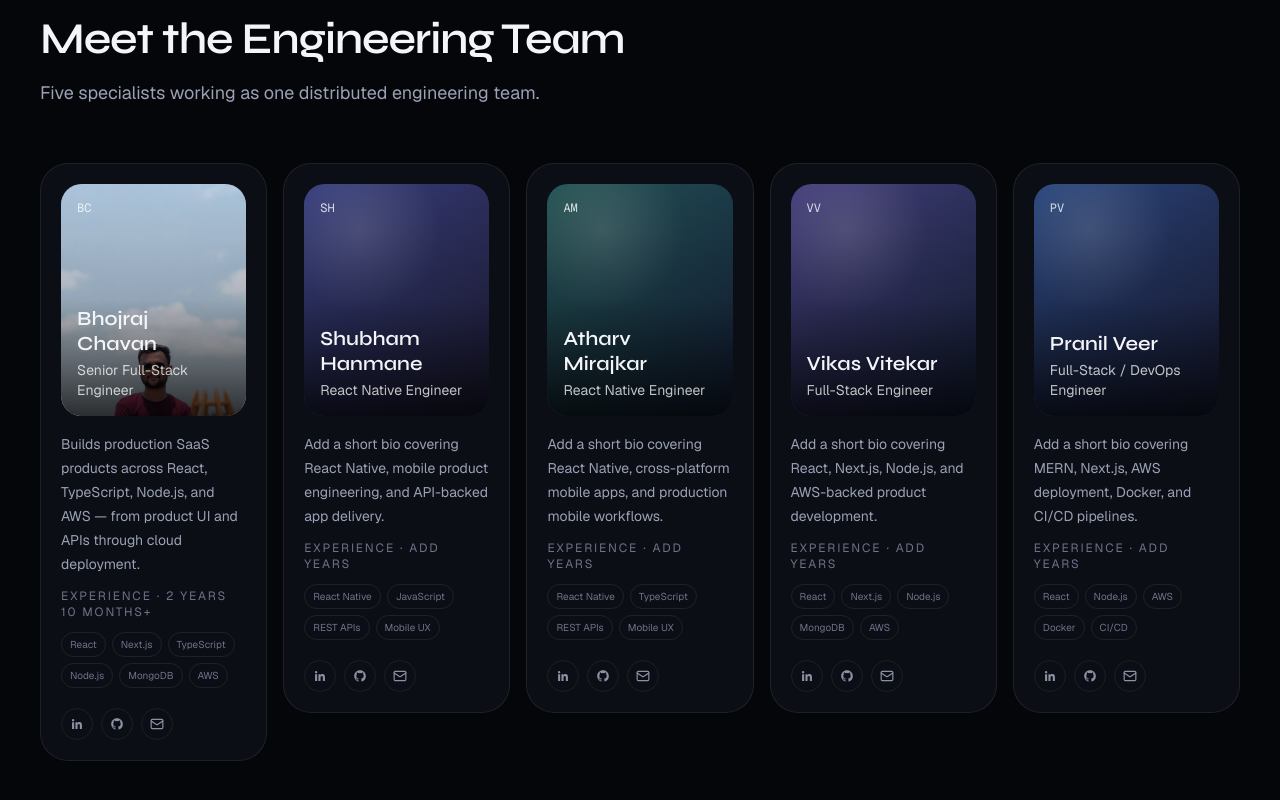
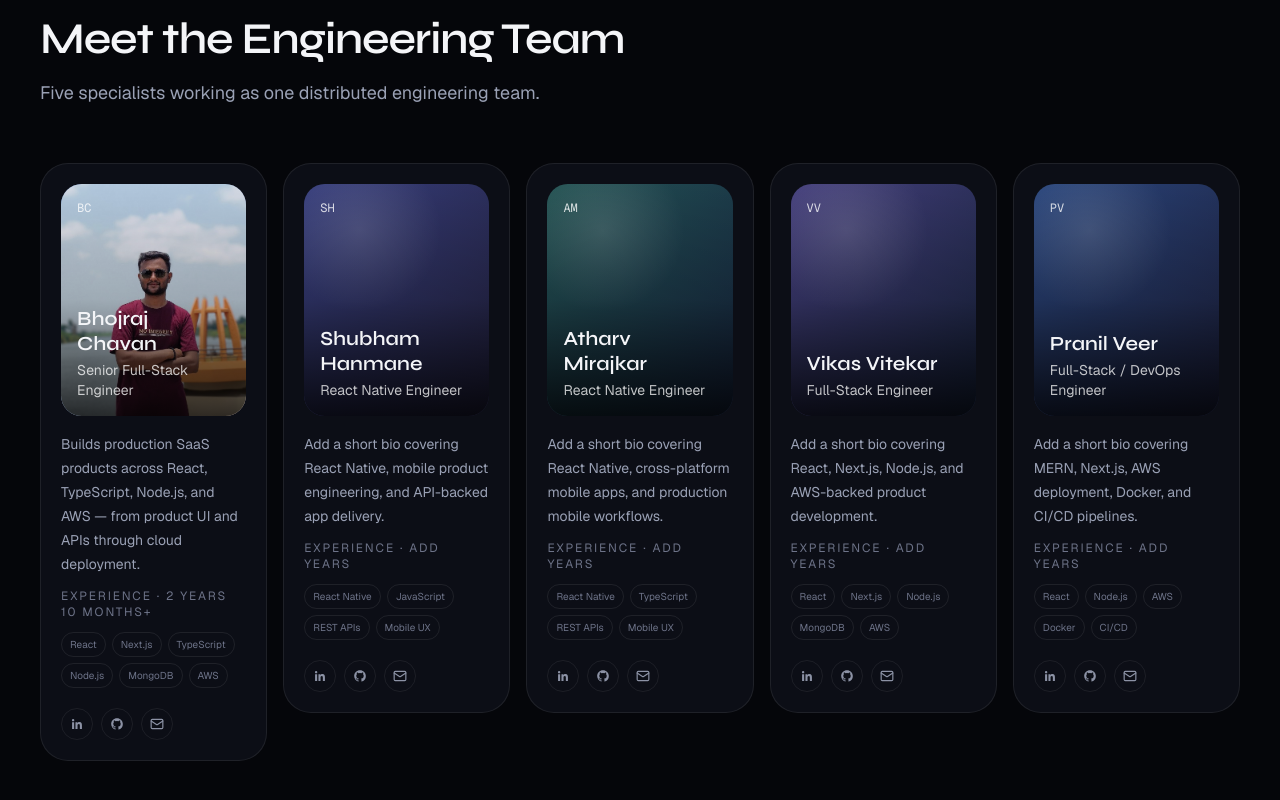
Before and after one commit to Bhojraj27/teamportfolio, a Next.js app: page / in a window 1280 px wide. Shown: the part 4582-5382 px from the top of the page. Built offline with nearby package versions, Linux system fonts and the light colour scheme; no server answers.

Commit message:
Enhance TeamMember model by adding photoPosition property for customizable image alignment. Update MemberCard component to utilize photoPosition for improved visual presentation of team member photos.

```diff
--- a/src/components/Team.tsx
+++ b/src/components/Team.tsx
@@ -52,7 +52,8 @@ function MemberCard({ member }: { member: TeamMember }) {
             alt={`${member.name}, ${member.role}`}
             fill
             sizes="(min-width: 1280px) 220px, (min-width: 640px) 45vw, 90vw"
-            className="object-cover object-[center_18%] saturate-[0.9] contrast-[1.04]"
+            className="object-cover saturate-[0.9] contrast-[1.04]"
+            style={{ objectPosition: member.photoPosition }}
             priority={member.id === "01"}
           />
         ) : (
--- a/src/data/team.ts
+++ b/src/data/team.ts
@@ -20,6 +20,8 @@ export type TeamMember = {
   github: string;
   email: string;
   photo: string;
+  /** CSS object-position, e.g. "center 65%". Raise the % to move the face up. */
+  photoPosition: string;
   initials: string;
   accent: "blue" | "indigo" | "violet" | "cyan";
 };
@@ -44,6 +46,7 @@ export const team: TeamMember[] = [
     github: "https://github.com/Bhojraj27",
     email: "bhojrajchavan5@gmail.com",
     photo: "/team/bhojraj-chavan.png",
+    photoPosition: "center 70%",
     initials: "BC",
     accent: "blue",
   },
@@ -59,6 +62,7 @@ export const team: TeamMember[] = [
     github: "https://github.com/your-handle",
     email: "you@yourteam.com",
     photo: "",
+    photoPosition: "center 50%",
     initials: "SH",
     accent: "indigo",
   },
@@ -74,6 +78,7 @@ export const team: TeamMember[] = [
     github: "https://github.com/your-handle",
     email: "you@yourteam.com",
     photo: "",
+    photoPosition: "center 50%",
     initials: "AM",
     accent: "cyan",
   },
@@ -89,6 +94,7 @@ export const team: TeamMember[] = [
     github: "https://github.com/your-handle",
     email: "you@yourteam.com",
     photo: "",
+    photoPosition: "center 50%",
     initials: "VV",
     accent: "violet",
   },
@@ -104,6 +110,7 @@ export const team: TeamMember[] = [
     github: "https://github.com/your-handle",
     email: "you@yourteam.com",
     photo: "",
+    photoPosition: "center 50%",
     initials: "PV",
     accent: "blue",
   },
```
